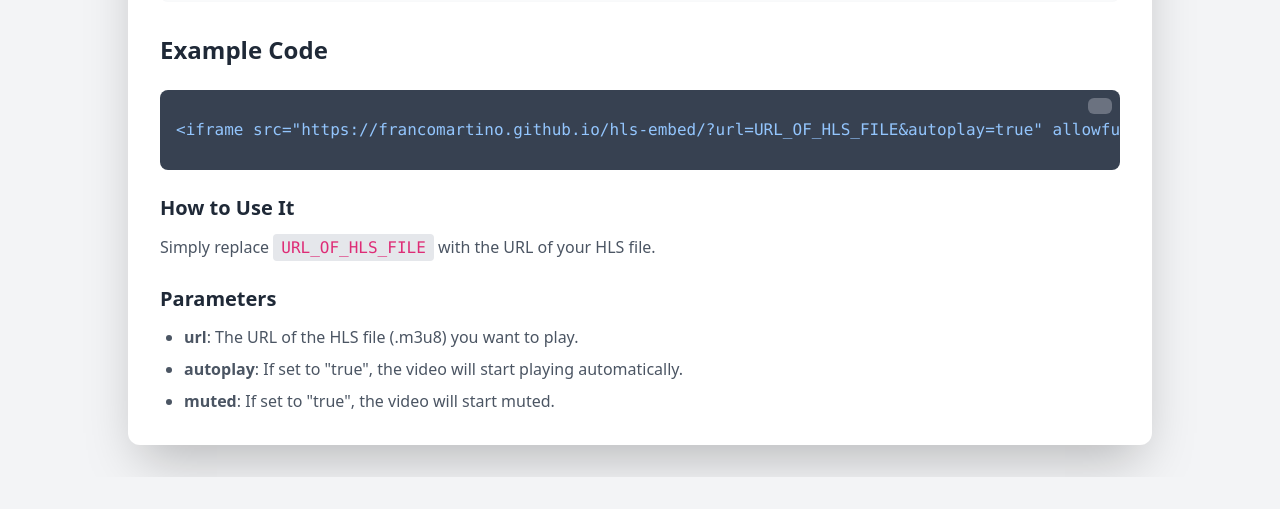
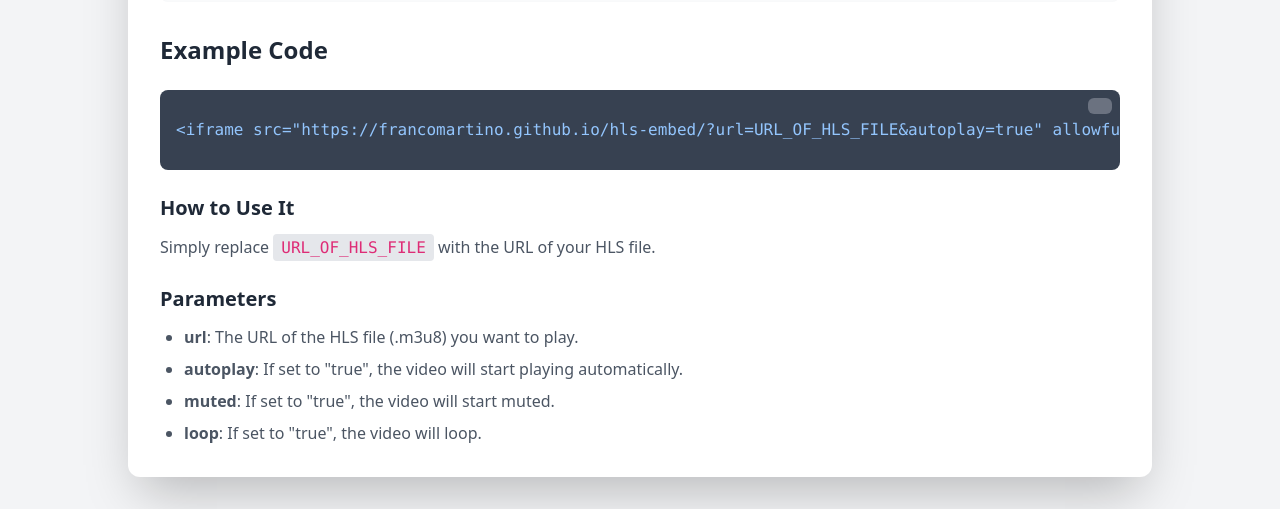
Before and after one commit to FrancoMartino/hls-embed, a plain HTML site: page demo/index.html in a window 1280 px wide. Shown: the part 811-1320 px from the top of the page. Before the commit the page ends 1288 px from the top, so only its background shows below. Drawn offline with nearby package versions, Linux system fonts and the light colour scheme; some icons are missing.

Commit message:
Update index.html

```diff
--- a/demo/index.html
+++ b/demo/index.html
@@ -83,6 +83,10 @@
                 <strong class="font-semibold">muted</strong>: If set to "true",
                 the video will start muted.
               </li>
+              <li>
+                <strong class="font-semibold">loop</strong>: If set to "true",
+                the video will loop.
+              </li>
             </ul>
           </div>
         </div>
```
